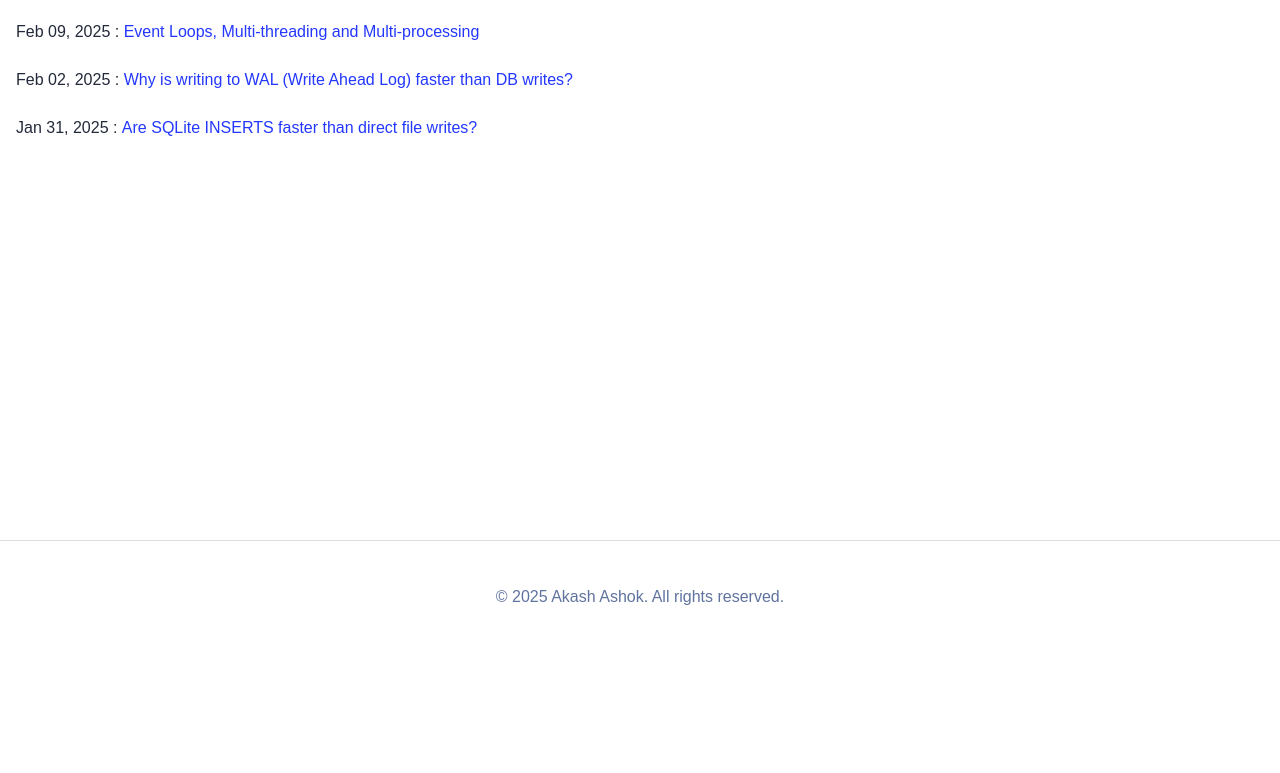
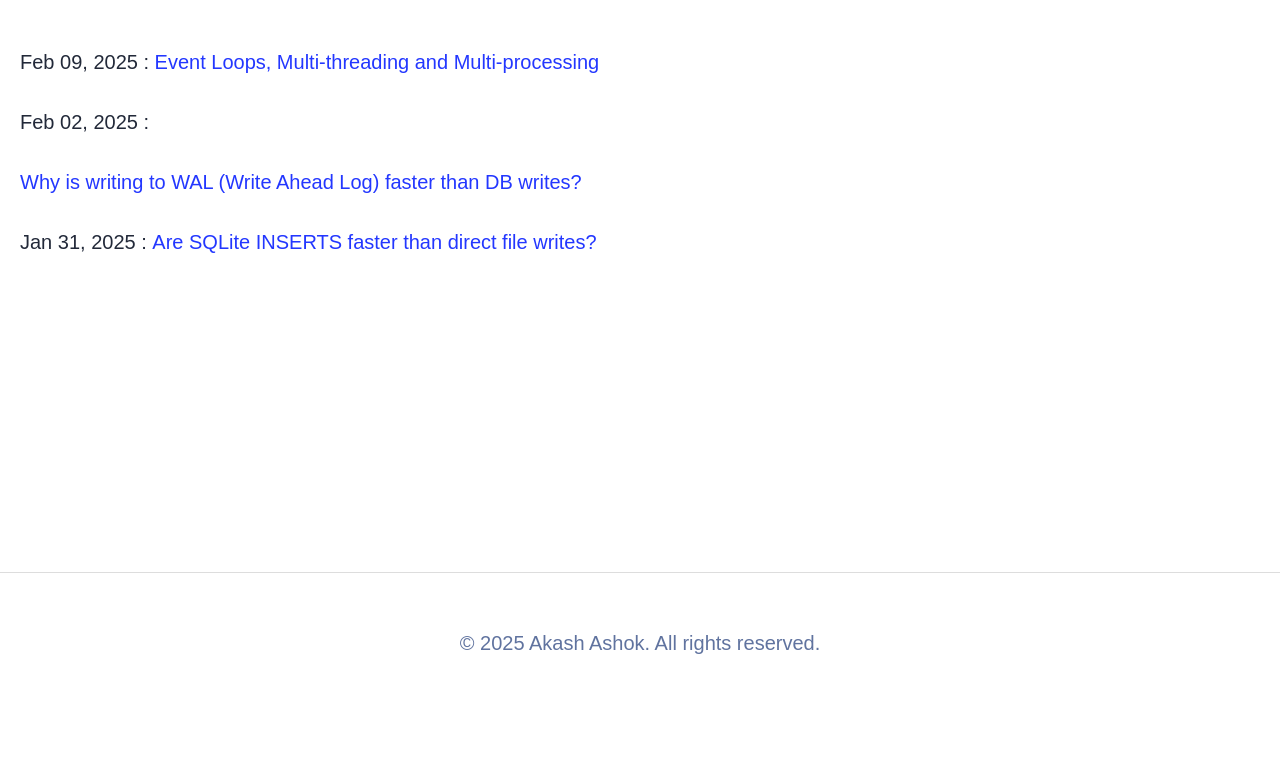
Before and after one commit to thehellmaker/thehellmaker-site, an Astro site: page / in a window 1280 px wide. Shown: the part 87-860 px from the top of the page. Before the commit the page ends 804 px from the top, so only its background shows below. Built offline with nearby package versions, Linux system fonts and the light colour scheme; Astro itself is replaced by a stand-in of ours.

Commit message:
Minor styling changes

```diff
--- a/src/layouts/BlogPost.astro
+++ b/src/layouts/BlogPost.astro
@@ -33,7 +33,7 @@ const { title, description, pubDate, updatedDate, heroImage } = Astro.props;
 				max-width: calc(100%);
 				margin: auto;
 				color: rgb(var(--gray-dark));
-				line-height: 1.7;
+				line-height: 2em;
 			}
 			.title {
 				margin-bottom: 1em;
--- a/src/styles/global.css
+++ b/src/styles/global.css
@@ -25,7 +25,7 @@ body {
 	word-wrap: break-word;
 	overflow-wrap: break-word;
 	color: rgb(var(--gray-dark));
-	font-size: 16px;
+	font-size: 20px;
 	line-height: 3;
 }
 main {
@@ -41,7 +41,7 @@ h3,
 h4,
 h5,
 h6 {
-	margin: 0 0 0.5rem 0;
+	margin: 2em 0 1em 0;
 	color: rgb(var(--black));
 	line-height: 1.2;
 }
@@ -49,13 +49,13 @@ h1 {
 	font-size: 2em;
 }
 h2 {
-	font-size: 1.8em;
+	font-size: 1.5em;
 }
 h3 {
-	font-size: 1.6em;
+	font-size: 1.25em;
 }
 h4 {
-	font-size: 1.3em;
+	font-size: 1.1em;
 }
 h5 {
 	font-size: 1em;
@@ -79,13 +79,14 @@ p {
 }
 textarea {
 	width: 100%;
-	font-size: 16px;
+	font-size: 20px;
 }
 input {
-	font-size: 16px;
+	font-size: 20px;
 }
 table {
 	width: 100%;
+	margin: 3.5em 0;
 }
 img {
 	max-width: 100%;
@@ -100,6 +101,7 @@ code {
 pre {
 	padding: 1.5em;
 	border-radius: 8px;
+	margin: 2em 0;
 }
 pre > code {
 	all: unset;
```
